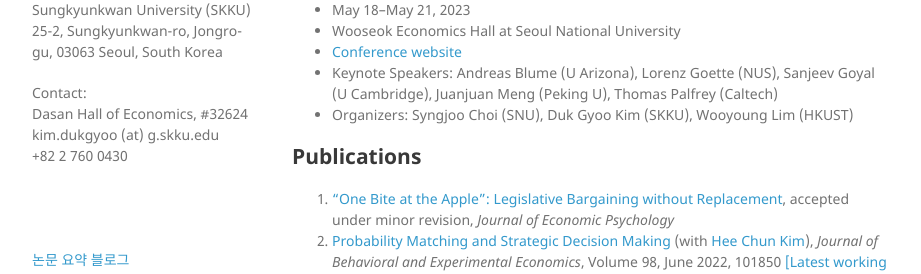
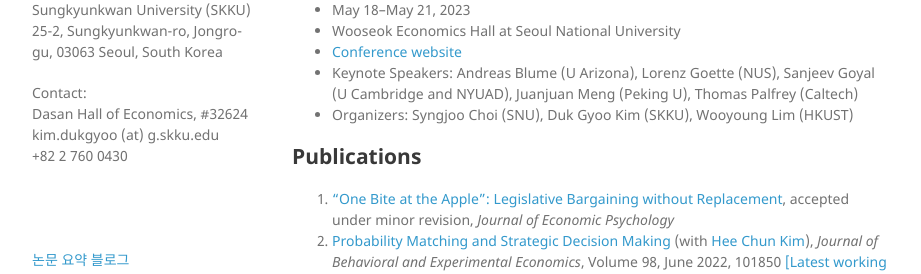
Before and after one commit to kimdukgyoo/kimdukgyoo.github.io, a Jekyll site: the page built from index.md, in a window 1280 px wide and 900 px high. Shown: the part 328-602 px from the top of the window, without its empty margins (178-1099 px from the left). Built offline with Jekyll 4.4.1, drawn with Linux system fonts in a browser that asks for light colours; our own code applies the rules of GitHub Pages for plain Markdown files.

Commit message:
Update index.md

```diff
--- a/index.md
+++ b/index.md
@@ -11,7 +11,7 @@
 - May 18--May 21, 2023
 - Wooseok Economics Hall at Seoul National University
 - <a href="https://esaseoul2023.weebly.com" target="_blank">Conference website</a>
-- Keynote Speakers: Andreas Blume (U Arizona), Lorenz Goette (NUS), Sanjeev Goyal (U Cambridge), Juanjuan Meng (Peking U), Thomas Palfrey (Caltech)
+- Keynote Speakers: Andreas Blume (U Arizona), Lorenz Goette (NUS), Sanjeev Goyal (U Cambridge and NYUAD), Juanjuan Meng (Peking U), Thomas Palfrey (Caltech)
 - Organizers: Syngjoo Choi (SNU), Duk Gyoo Kim (SKKU), Wooyoung Lim (HKUST)
 
 
```
